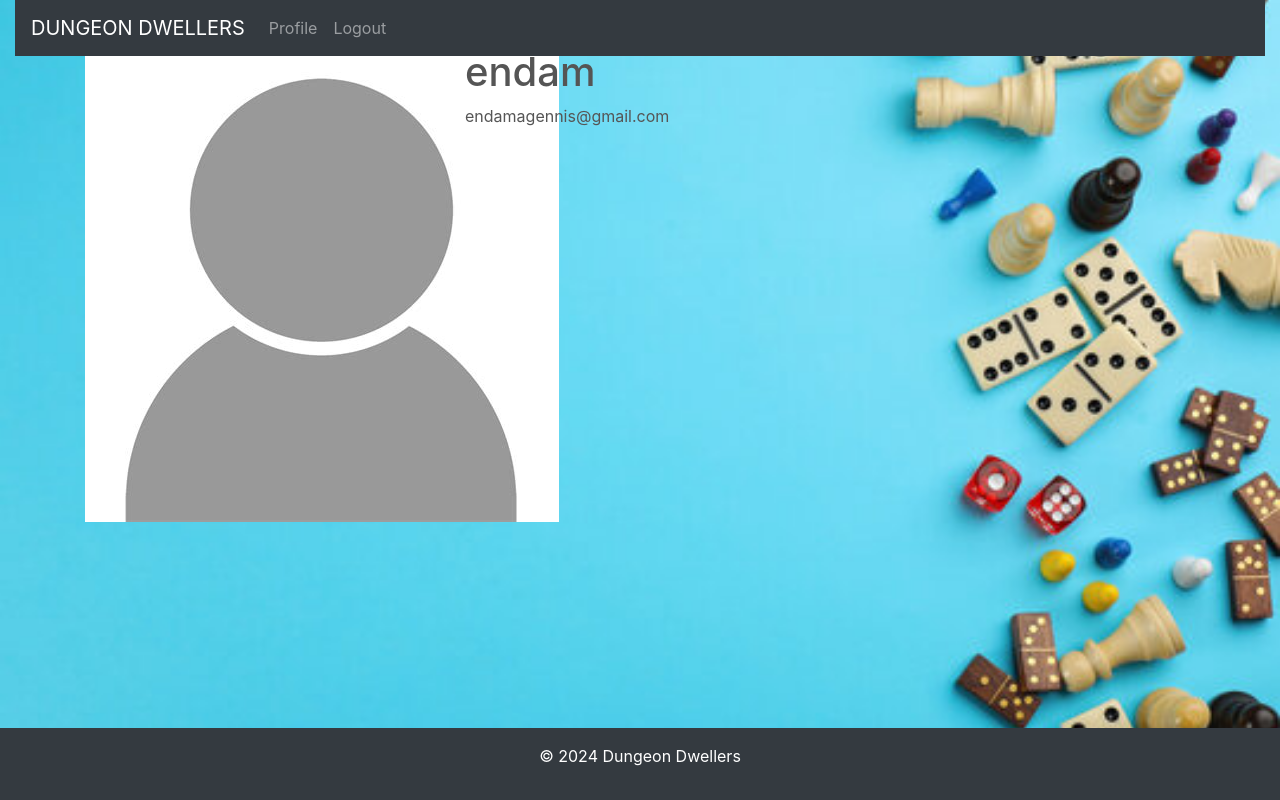
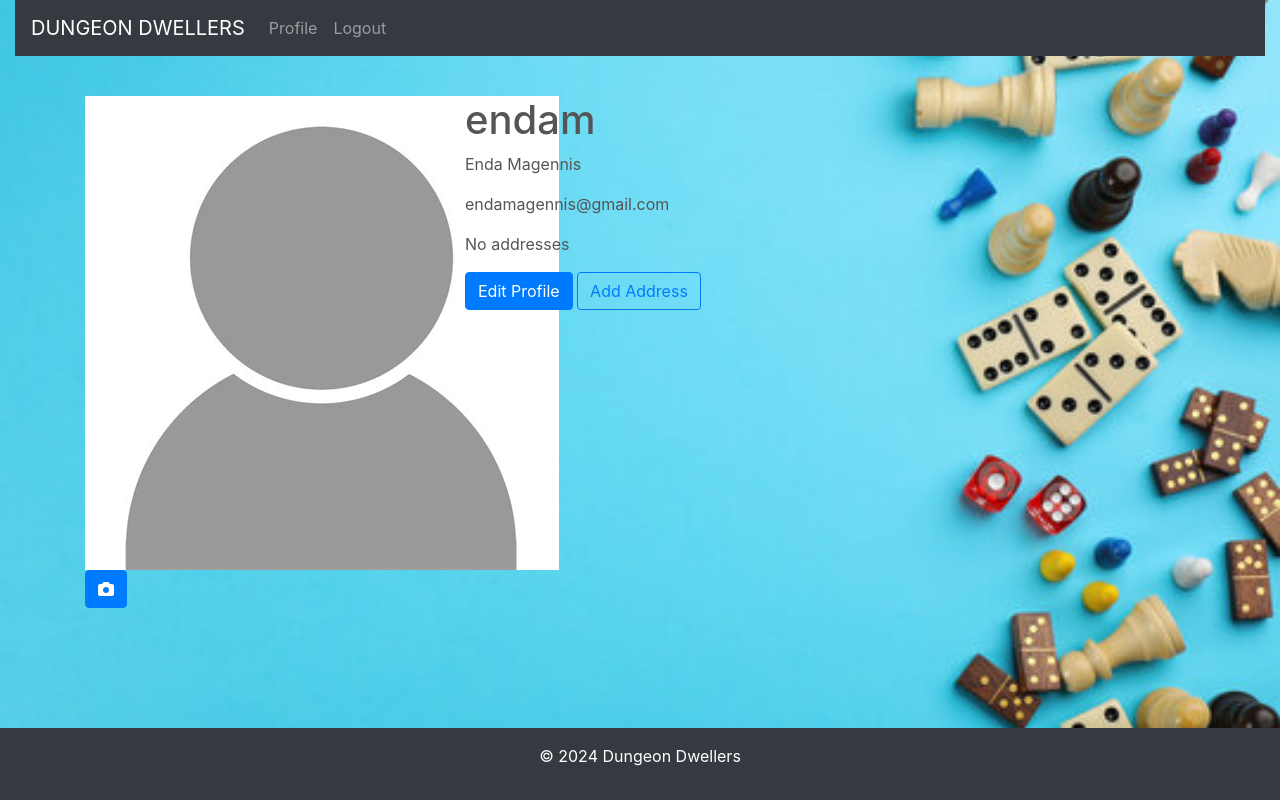
Before and after one commit to EndaMagennis/dungeon_dwellers, a Django app: a page that uses profiles/templates/profiles/profile.html in a window 1280 px wide. Run offline with Django 5.2, Linux system fonts and the light colour scheme; a user stored in the database is signed in; data comes from the database, SQL or seed files in the repository; some libraries are stand-ins or nearby versions.

Commit message:
Add update profile, avatar, and address functionality in Profile app

```diff
--- a/dungeon_dwellers/urls.py
+++ b/dungeon_dwellers/urls.py
@@ -21,8 +21,9 @@ from django.conf.urls.static import static
 
 urlpatterns = [
     path('admin/', admin.site.urls),
-    path('', include('home.urls')),
+    path('accounts/', include('allauth.urls')),
     path('products/', include('products.urls')),
     path('profiles/', include('profiles.urls')),
+    path('', include('home.urls')),
 
 ] + static(settings.MEDIA_URL, document_root=settings.MEDIA_ROOT)
--- a/profiles/models.py
+++ b/profiles/models.py
@@ -73,13 +73,13 @@ class Address(models.Model):
         max_length=80,
         null=True,
         blank=True,
-        verbose_name='Address',
+        verbose_name='Address 1',
     )
     address_line_2 = models.CharField(
         max_length=80,
         null=True,
         blank=True,
-        verbose_name='Address',
+        verbose_name='Address 2',
     )
     county = models.CharField(
         max_length=80,
@@ -117,10 +117,13 @@ class Address(models.Model):
     )
 
     def __str__(self):
-        return f'{self.address_line_1}, {self.city}, {self.counrty} {self.post_code}'
+        return f'{self.address_line_1}, {self.city}, {self.country} {self.post_code}'
 
     def save(self, *args, **kwargs):
         """Set default address to False if another address is set to True"""
+        super().save(*args, **kwargs)
+
         if self.is_default:
-            self.profile.addresses.filter(is_default=True).update(is_default=False)
-        super().save(*args, **kwargs)
+            for address in self.profile.addresses.exclude(id=self.id):
+                address.is_default = False
+                address.save()
--- a/profiles/templates/profiles/profile.html
+++ b/profiles/templates/profiles/profile.html
@@ -1,21 +1,89 @@
 {% extends 'base.html' %}
 {% load static %}
+
+{% block title %}{{ user.username }}{% endblock %}
+
+{% block page_header %}
+    <div class="container header-container mt-5">
+        <div class="row">
+            <div class="col">
+            </div>
+        </div>
+    </div>
+{% endblock %}
 
 {% block content %}
     <div class="container mt-5">
         <div class="row">
             <div class="col-md-4">
                 {% if user.profile.avatar.url %}
-                    <img src="{{ user.profile.avatar.url }}" alt=" profile picture">
+                    <img src="{{ user.profile.avatar.url }}" alt="{{ user.username }} profile picture" class="avatar img-round">
                 {% else %}
-                    <img src="{% static 'images/default_pfp.jpg' %}" alt=" profile picture">
+                    <img src="{% static 'images/default_pfp.jpg' %}" alt=" profile picture" class="avatar img-round">
                 {% endif %}
+                <a href="" class="btn btn-primary" id="ajax-edit-avatar-btn"><i class="fa fa-camera"></i></a>
             </div>
             <div class="col-md-8">
                 <h1>{{ user.username }}</h1>
+                <p>{{ profile.first_name }} {{ profile.last_name }}</p>
                 <p>{{ user.email }}</p>
-                <p>{{ user.profile.bio }}</p>
+                {% if addresses %}
+                    {% if default_address %}
+                        {% for field in default_address %}
+                            <p>{{ field.address_line_1 }}</p>
+                            <p>{{ field.country.name }}</p>
+                            <p>{{ field.post_code }}</p>
+                        {% endfor %}
+                    {% else %}
+                        <p>No default address</p>
+                    {% endif %}
+                {% else %}
+                    <p>No addresses</p>
+                {% endif %}
+                <a href="{% url 'update_profile' user=request.user %}" class="btn btn-primary">Edit Profile</a>
+                <a href="{% url 'add_address' %}" class="btn btn-outline-primary">Add Address</a>
             </div>
         </div>
     </div>
 {% endblock %}
+
+{% block postloadjs %}
+    <script>
+        $('#ajax-edit-avatar-btn').click(function(e) {
+            e.preventDefault();
+            let fileInput = document.createElement('input');
+            fileInput.type = 'file';
+            fileInput.accept = 'image/*';
+            fileInput.click();
+            $(fileInput).change(function() {
+                let file = fileInput.files[0];
+                file.value = '';
+                let currentUrl = $('img.avatar').attr('src');
+                let editbtn = $('#ajax-edit-avatar-btn');
+                $('.avatar').attr('src', URL.createObjectURL(file));
+                let savebtn = $('<button id="save-avatar-btn" class="btn btn-outline-primary">Save</button>');
+                $('#ajax-edit-avatar-btn').replaceWith(savebtn);
+                $('#save-avatar-btn').click(function() {
+                    let formData = new FormData();
+                    formData.append('avatar', file);
+                    formData.append('csrfmiddlewaretoken', '{{ csrf_token }}');
+                    $.ajax({
+                        type: 'POST',
+                        url: "{% url 'edit_avatar' %}",
+                        data: formData,
+                        processData: false,
+                        contentType: false,
+                        success: function(data) {
+                            $('.avatar').attr('src', data.url);
+                            $('#save-avatar-btn').replaceWith(editbtn);
+                        },
+                        error: function(error) {
+                            $('.avatar').attr('src', currentUrl);
+                            $('#save-avatar-btn').replaceWith(editbtn);
+                        }
+                    });
+                });
+            });
+        });
+    </script>
+{% endblock %}
--- a/profiles/urls.py
+++ b/profiles/urls.py
@@ -1,7 +1,13 @@
 from django.urls import path
-from .views import ProfileView
+from .views import(
+    ProfileView, ProfileUpdateView,
+    EditAvatarAjaxView, AddressCreateView
+)
 
 
 urlpatterns = [
     path('<str:user>/', ProfileView.as_view(), name='profile'),
+    path('<str:user>/update', ProfileUpdateView.as_view(), name='update_profile'),
+    path('profile/edit_avatar/', EditAvatarAjaxView.as_view(), name='edit_avatar'),
+    path('profile/address/add/', AddressCreateView.as_view(), name='add_address'),
 ]
--- a/profiles/views.py
+++ b/profiles/views.py
@@ -1,5 +1,6 @@
 from django.views import View
 from django.shortcuts import render, get_object_or_404, redirect, reverse
+
 from django.contrib import messages
 from django.contrib.auth.decorators import login_required
 
@@ -13,35 +14,78 @@ class ProfileView(View):
 
         if request.user.is_authenticated:
             profile = get_object_or_404(Profile, user=request.user)
-            address = Address.objects.filter(profile=profile)
+            addresses = Address.objects.filter(profile=profile)
+            default_address = addresses.filter(is_default=True)
 
             context = {
                 'profile': profile,
-                'address': address,
+                'addresses': addresses,
+                'default_address': default_address,
             }
             return render(request, 'profiles/profile.html', context)
         else:
-            return render(request, 'account/login.html')
+            return render(request, 'home/index.html')
+
+
+class EditAvatarAjaxView(View):
+    """View for editing user avatar"""
+
+    def post(self, request, *args, **kwargs):
+        is_ajax = request.headers.get('X-Requested-With') == 'XMLHttpRequest'
+
+        if is_ajax:
+            avatar = request.FILES.get('avatar')
+            profile = get_object_or_404(Profile, user=request.user)
+            profile.avatar = avatar
+            profile.save()
+            return redirect(reverse('profile', args=[request.user.username]))
 
 
 class ProfileUpdateView(View):
     """View for updating user profile"""
     def get(self, request, *args, **kwargs):
+        avatar = request.user.profile.avatar
         profile = get_object_or_404(Profile, user=request.user)
-        form = ProfileForm(instance=profile)
+        profile_form = ProfileForm(instance=profile)
+        context = {
+            'profile_form': profile_form,
+            'avatar': avatar,
+        }
+        return render(request, 'profiles/update_profile.html', context)
+
+    def post(self, request, *args, **kwargs):
+        profile = get_object_or_404(Profile, user=request.user)
+        avatar = profile.avatar
+        profile_form = ProfileForm(request.POST, request.FILES, instance=profile)
+        if profile_form.is_valid():
+            profile_form.save()
+            messages.success(request, 'Profile updated successfully')
+            return redirect(reverse('profile', args=[request.user.username]))
+        context = {
+            'profile_form': profile_form,
+            'avatar': avatar,
+        }
+        return render(request, 'profiles/profile.html', context)
+
+
+class AddressCreateView(View):
+    """View for creating user address"""
+    def get(self, request, *args, **kwargs):
+        form = AddressForm()
         context = {
             'form': form,
         }
-        return render(request, 'profiles/profile_update.html', context)
+        return render(request, 'profiles/add_address.html', context)
 
     def post(self, request, *args, **kwargs):
-        profile = get_object_or_404(Profile, user=request.user)
-        form = ProfileForm(request.POST, request.FILES, instance=profile)
+        form = AddressForm(request.POST)
         if form.is_valid():
-            form.save()
-            messages.success(request, 'Profile updated successfully')
+            address = form.save(commit=False)
+            address.profile = request.user.profile
+            address.save()
+            messages.success(request, 'Address created successfully')
             return redirect(reverse('profile', args=[request.user.username]))
         context = {
             'form': form,
         }
-        return render(request, 'profiles/profile_update.html', context)
+        return render(request, 'profiles/add_address.html', context)
```
Also changed, not shown: profiles/forms.py (+7 -5 lines), profiles/signals.py (added, +14 -0 lines), profiles/templates/profiles/add_address.html (added, +17 -0 lines), profiles/templates/profiles/update_profile.html (added, +17 -0 lines), profiles/migrations/0003_alter_address_address_line_1_and_more.py (added).
